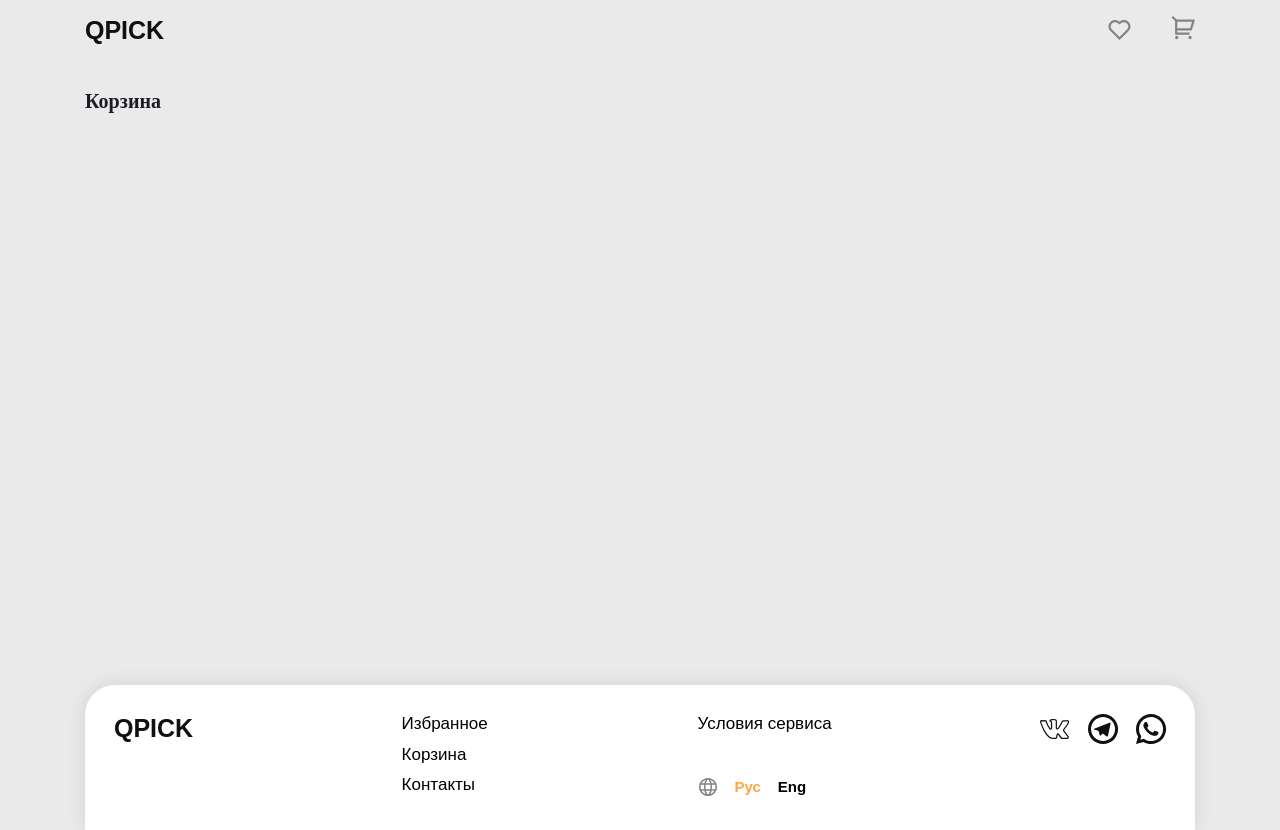
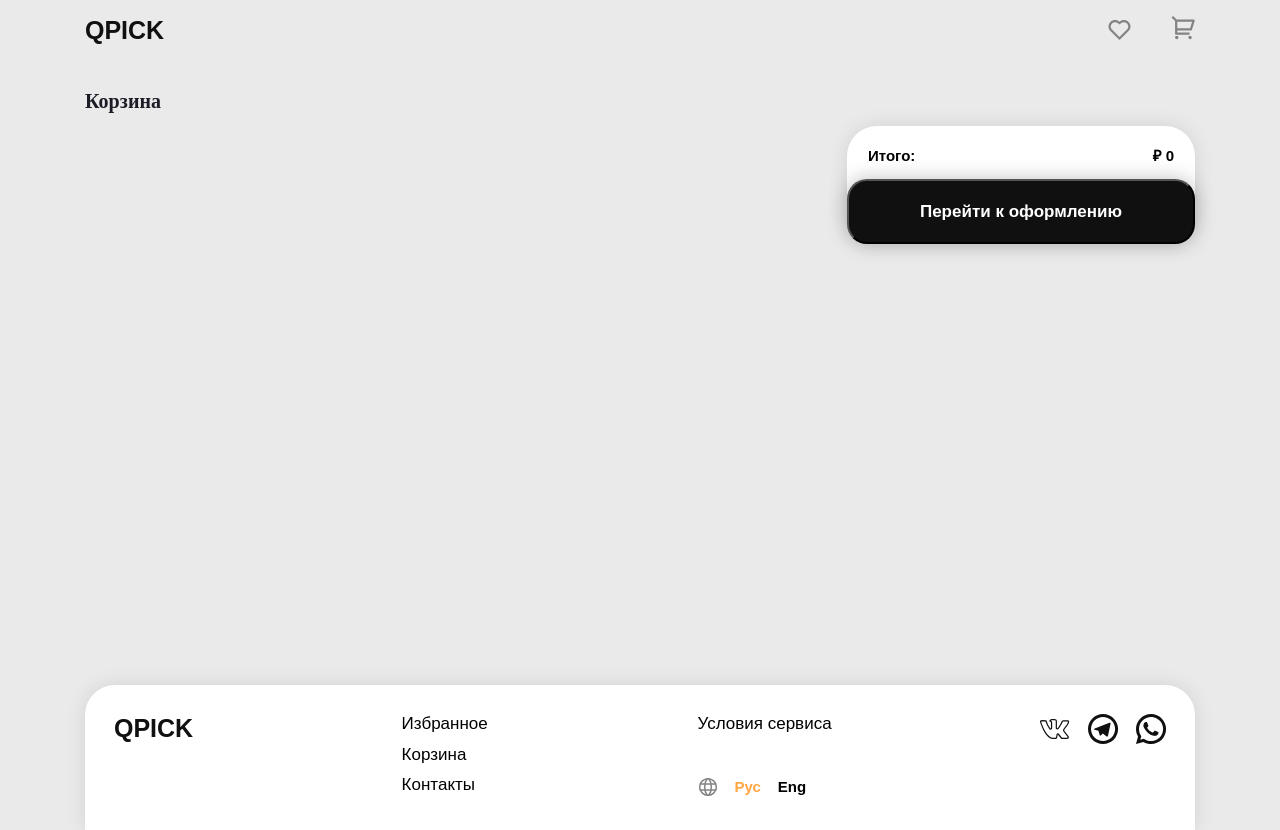
Before and after one commit to 7Alina77/neoflex, a React app in the folder neoflex/: page /basket in a window 1280 px wide. Built offline with nearby package versions, Linux system fonts and the light colour scheme.

Commit message:
redux added

```diff
--- a/neoflex/package.json
+++ b/neoflex/package.json
@@ -8,8 +8,10 @@
     "@testing-library/user-event": "^13.5.0",
     "react": "^18.2.0",
     "react-dom": "^18.2.0",
+    "react-redux": "^9.1.0",
     "react-router-dom": "^6.22.3",
     "react-scripts": "5.0.1",
+    "redux": "^5.0.1",
     "web-vitals": "^2.1.4"
   },
   "scripts": {
--- a/neoflex/src/basketContext/basketContext.js
+++ /dev/null
@@ -1,4 +0,0 @@
-import { createContext } from 'react';
-
-const basketContext = createContext();
-export default basketContext;
--- a/neoflex/src/components/App/App.js
+++ b/neoflex/src/components/App/App.js
@@ -1,19 +1,16 @@
 import { Route, Routes } from 'react-router-dom';
+import { Provider } from 'react-redux';
+import store from '../redux/store.js';
 import './App.css';
 import Main from '../Main/Main';
 import Header from '../Header/Header';
 import Footer from '../Footer/Footer';
 import Basket from '../Basket/Basket';
-import basketContext from '../../basketContext/basketContext.js';
 
 function App() {
-  const basket = {
-    totalPrice: null,
-    items: [],
-  };
 
   return (
-    <basketContext.Provider value={basket}>
+    <Provider store={store}>
       <div className="App">
         <Header />
         <Routes>
@@ -22,7 +19,7 @@ function App() {
         </Routes>
         <Footer />
       </div>
-    </basketContext.Provider>
+    </Provider>
   );
 }
 
--- a/neoflex/src/components/Basket/Basket.css
+++ b/neoflex/src/components/Basket/Basket.css
@@ -15,3 +15,8 @@
   display: flex;
   flex-direction: column;
 }
+
+.basket__content {
+  display: flex;
+  justify-content: space-between;
+}
--- a/neoflex/src/components/Basket/Basket.js
+++ b/neoflex/src/components/Basket/Basket.js
@@ -1,22 +1,32 @@
-import { useContext } from 'react';
-import basketContext from '../../basketContext/basketContext';
 import './Basket.css';
 import BasketCard from '../BasketCard/BasketCard';
+import BasketTotal from '../BasletTotal/BasketTotal';
+import { connect } from 'react-redux';
 
-function Basket() {
-  const basketData = useContext(basketContext);
+function Basket({basket}) {
+
+  console.log(basket);
 
   return (
     <main className='basket'>
       <h2 className='basket__title'>Корзина</h2>
-      <div className='basket__cards'>
-        {basketData.items.length > 0 &&
-        basketData.items.map((card, index) => {
-          return <BasketCard card={card} key={index}/>
-        })}
+      <div className='basket__content'>
+        <div className='basket__cards'>
+          {basket.length > 0 &&
+          basket.map((card, index) => {
+            return <BasketCard card={card} key={index}/>
+          })}
+        </div>
+        <BasketTotal />
       </div>
     </main>
   )
 }
 
-export default Basket;
+const mapStateToProps = (state) => {
+  return {
+    basket: state.basket
+  };
+};
+
+export default connect(mapStateToProps)(Basket);
--- a/neoflex/src/components/BasketCard/BasketCard.js
+++ b/neoflex/src/components/BasketCard/BasketCard.js
@@ -1,12 +1,12 @@
-import { useContext } from 'react';
+import { useDispatch } from 'react-redux';
 import './BasketCard.css';
-import basketContext from '../../basketContext/basketContext';
+import { removeFromBasket } from '../redux/actions/actions';
 
 function BasketCard({card}) {
-  const basketData = useContext(basketContext);
+  const dispatch = useDispatch();
 
-  function onDelete(card) {
-    basketData.items.filter((item) => item.id !== card.id);
+  const onDelete = (card) => {
+    dispatch(removeFromBasket(card));
   }
 
   return (
--- /dev/null
+++ b/neoflex/src/components/BasletTotal/BasketTotal.css
@@ -0,0 +1,41 @@
+.basket-total {
+  font-family: "Montserrat", sans-serif;
+  box-sizing: border-box;
+  border-radius: 30px;
+  width: 348px;
+  height: 114px;
+  box-shadow: 0 0 20px 0 rgba(0, 0, 0, 0.1);
+  background: #fff;
+}
+
+.basket-total__content {
+  margin: 21px 21px 15px;
+  display: flex;
+  justify-content: space-between;
+}
+
+.basket-total__total {
+  margin: 0;
+  font-weight: 600;
+  font-size: 15px;
+  color: #000;
+}
+
+.basket-total__btn {
+  border-radius: 20px;
+  width: 100%;
+  height: 65px;
+  box-shadow: 0 0 20px 0 rgba(0, 0, 0, 0.25);
+  background: #101010;
+  font-weight: 600;
+  font-size: 17px;
+  text-align: center;
+  color: #fff;
+}
+
+.basket-total__sum {
+  margin: 0;
+  font-weight: 600;
+  font-size: 15px;
+  color: #000;
+}
--- /dev/null
+++ b/neoflex/src/components/BasletTotal/BasketTotal.js
@@ -0,0 +1,23 @@
+import { connect } from 'react-redux';
+import './BasketTotal.css';
+
+function BasketTotal({totalPrice}) {
+
+  return (
+    <section className='basket-total'>
+      <div className='basket-total__content'>
+        <p className='basket-total__total'>Итого:</p>
+        <p className='basket-total__sum'>₽ {totalPrice}</p>
+      </div>
+      <button className='basket-total__btn link'>Перейти к оформлению</button>
+    </section>
+  )
+}
+
+const mapStateToProps = (state) => {
+  return {
+    totalPrice: state.totalPrice
+  };
+};
+
+export default connect(mapStateToProps)(BasketTotal);
--- a/neoflex/src/components/Card/Card.js
+++ b/neoflex/src/components/Card/Card.js
@@ -1,15 +1,15 @@
 import './Card.css';
 import rating from '../../images/rating.svg';
-import { useContext } from 'react';
-import basketContext from '../../basketContext/basketContext';
-import { calculateTotal } from '../../utils/functions';
+import { addToBasket } from '../redux/actions/actions';
+import { useDispatch } from 'react-redux';
 
-function Card({card}) {
-  const basketData = useContext(basketContext);
 
-  const addToBasket = (card) => {
-    basketData.items.push(card);
-  };
+function Card({ card }) {
+  const dispatch = useDispatch();
+
+  const handleAddToBasket = (card) => {
+    dispatch(addToBasket(card));
+  }
 
   return (
     <section className='card'>
@@ -35,7 +35,7 @@ function Card({card}) {
             </div>
             <p className='card__rating'>{card.rate}</p>
           </div>
-          <button className='card__btn link' onClick={() => addToBasket(card)}>Купить</button>
+          <button className='card__btn link' onClick={() => handleAddToBasket(card)}>Купить</button>
         </div>
       </div>
     </section>
--- a/neoflex/src/components/Header/Header.js
+++ b/neoflex/src/components/Header/Header.js
@@ -2,16 +2,9 @@ import './Header.css';
 import like from '../../images/like.svg';
 import cart from '../../images/cart.svg';
 import { Link } from 'react-router-dom';
-import { useContext, useEffect, useState } from 'react';
-import basketContext from '../../basketContext/basketContext';
+import { connect } from 'react-redux';
 
-function Header() {
-  const basketData = useContext(basketContext);
-  const [count, setCount] = useState(0);
-
-  useEffect(() => {
-    setCount(basketData.items.length);
-  },[basketData, count]);
+function Header({totalItems}) {
 
   return (
     <header className='header'>
@@ -19,12 +12,18 @@ function Header() {
       <div className='header__basket'>
         <Link className='header__item header__like link'><img src={like} alt='liked' className='header__like-img' /></Link>
         <Link to={'/basket'} className='header__item header__cart link'><img src={cart} alt='cart' className='header__cart-img' /></Link>
-        {count > 0 &&
-          <p className='header__count'>{count}</p>
+        {totalItems > 0 &&
+          <p className='header__count'>{totalItems}</p>
         }
       </div>
     </header>
   )
 }
 
-export default Header;
+const mapStateToProps = (state) => {
+  return {
+    totalItems: state.totalItems
+  };
+};
+
+export default connect(mapStateToProps)(Header);
--- /dev/null
+++ b/neoflex/src/components/redux/actions/actions.js
@@ -0,0 +1,9 @@
+export const addToBasket = (card) => ({
+  type: 'ADD_TO_BASKET',
+  payload: card,
+});
+
+export const removeFromBasket = (card) => ({
+  type: 'REMOVE_FROM_BASKET',
+  payload: card,
+});
--- /dev/null
+++ b/neoflex/src/components/redux/redusers/index.js
@@ -0,0 +1,33 @@
+const initialState = {
+  basket: [],
+  totalItems: 0,
+  totalPrice: 0
+};
+
+const rootReducer = (state = initialState, action) => {
+  console.log(action.payload);
+  switch (action.type) {
+    case 'ADD_TO_BASKET':
+      return {
+        ...state,
+        basket: [...state.basket, action.payload],
+        totalItems: state.totalItems + 1,
+        totalPrice: state.totalPrice + action.payload.priceNow,
+      };
+      case 'REMOVE_FROM_BASKET':
+        // const updatedBasket = state.basket.filter(item => item.id !== action.payload);
+        // const removedItem = state.basket.find(item => item.id === action.payload);
+        // const updatedTotalItems = state.totalItems - 1;
+        // const updatedTotalPrice = state.totalPrice - removedItem.priceNow;
+        return {
+          ...state,
+          basket: state.basket.filter(item => item.id !== action.payload.id),
+          totalItems: state.totalItems - 1,
+          totalPrice: state.totalPrice - action.payload.priceNow,
+        };
+    default:
+      return state;
+    }
+};
+
+export default rootReducer;
--- /dev/null
+++ b/neoflex/src/components/redux/store.js
@@ -0,0 +1,6 @@
+import { createStore } from 'redux';
+import rootReducer from './redusers/index';
+
+const store = createStore(rootReducer);
+
+export default store;
```
Also changed, not shown: 1 other file.
